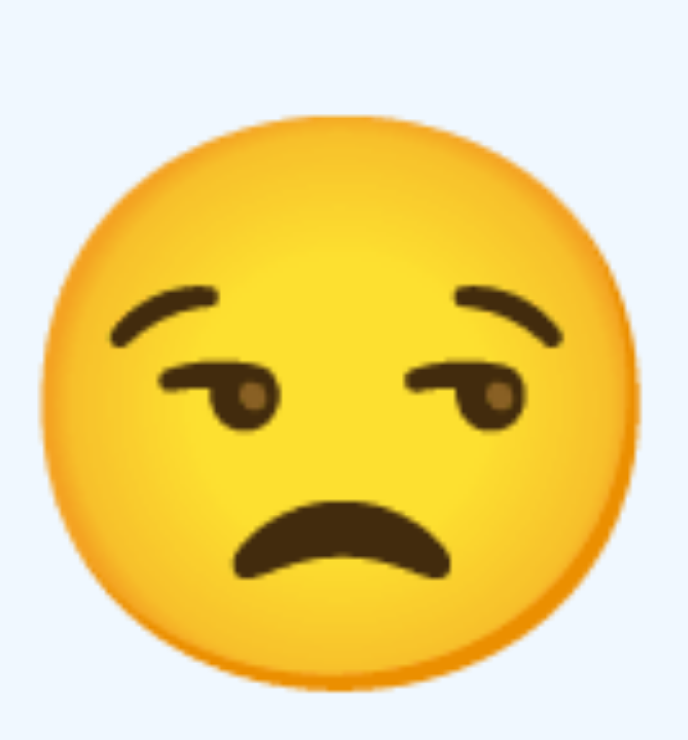
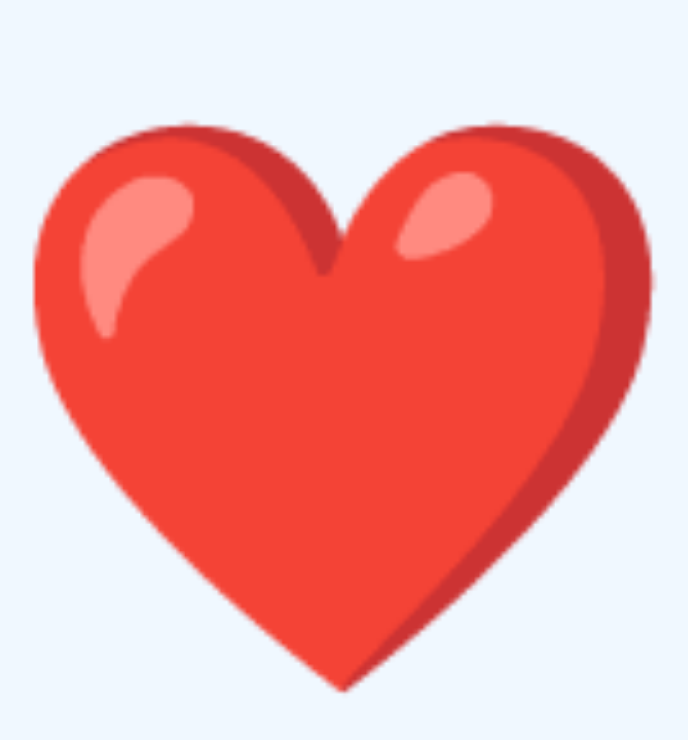
Before and after one commit to SatyakiSpirit/Heart, a plain HTML site: page index.html in a window 1280 px wide. Shown: the whole page, without its empty margins (298-986 px from the left). Drawn offline with Linux system fonts and the light colour scheme.

Commit message:
Update index.html

```diff
--- a/index.html
+++ b/index.html
@@ -28,6 +28,6 @@
     </style>
 </head>
 <body>
-    <div class="heart">😒</div>
+    <div class="heart">❤️</div>
 </body>
 </html>
```
